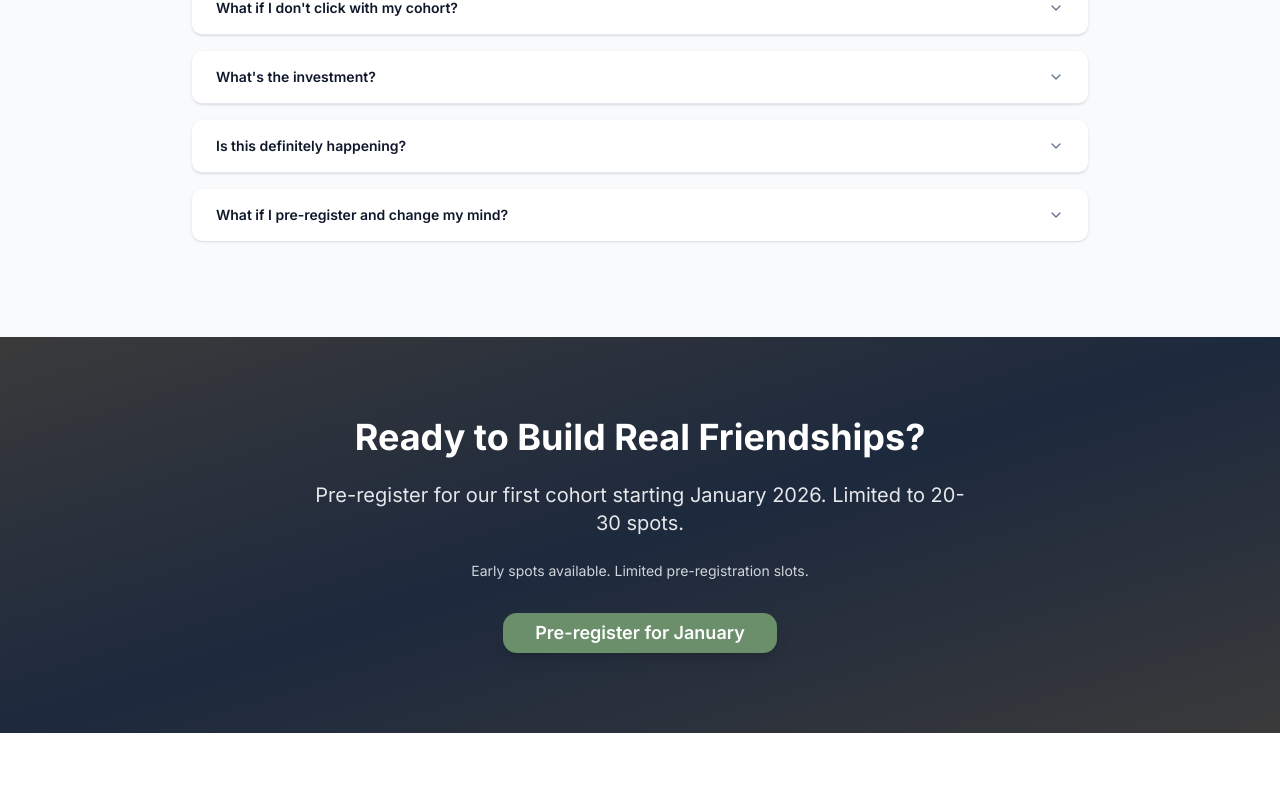
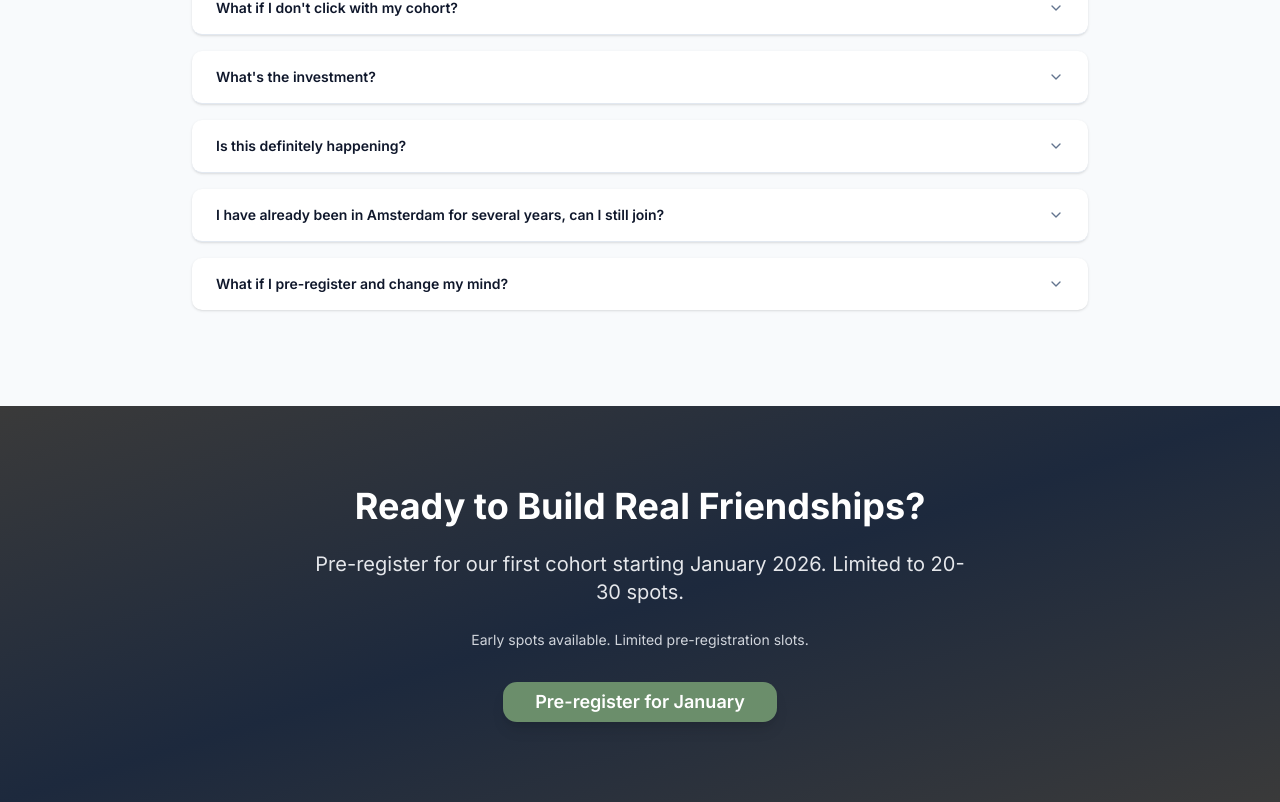
Before and after one commit to pascalwhoop/newcohorts.com, a Next.js app: page / in a window 1280 px wide. Shown: the part 3453-4255 px from the top of the page. Before the commit the page ends 4186 px from the top, so only its background shows below. Built offline with nearby package versions, Linux system fonts and the light colour scheme.

Commit message:
add new FAQ answer

```diff
--- a/src/components/sections/FAQSection.tsx
+++ b/src/components/sections/FAQSection.tsx
@@ -53,6 +53,11 @@ const defaultFAQs: FAQItem[] = [
   },
   {
     id: "item-10",
+    question: "I have already been in Amsterdam for several years, can I still join?",
+    answer: "Yes! Everyone can join a cohort once, the main requirement is that you have chosen Amsterdam as the place to be for the forseeable future. If that is you, you are more than welcome!"
+  },
+  {
+    id: "item-11",
     question: "What if I pre-register and change my mind?",
     answer: "Zero pressure. Pre-registration just holds your spot and gets you into the community chat. You only commit once we share final details (pricing, exact dates, venues) in December."
   }
```
